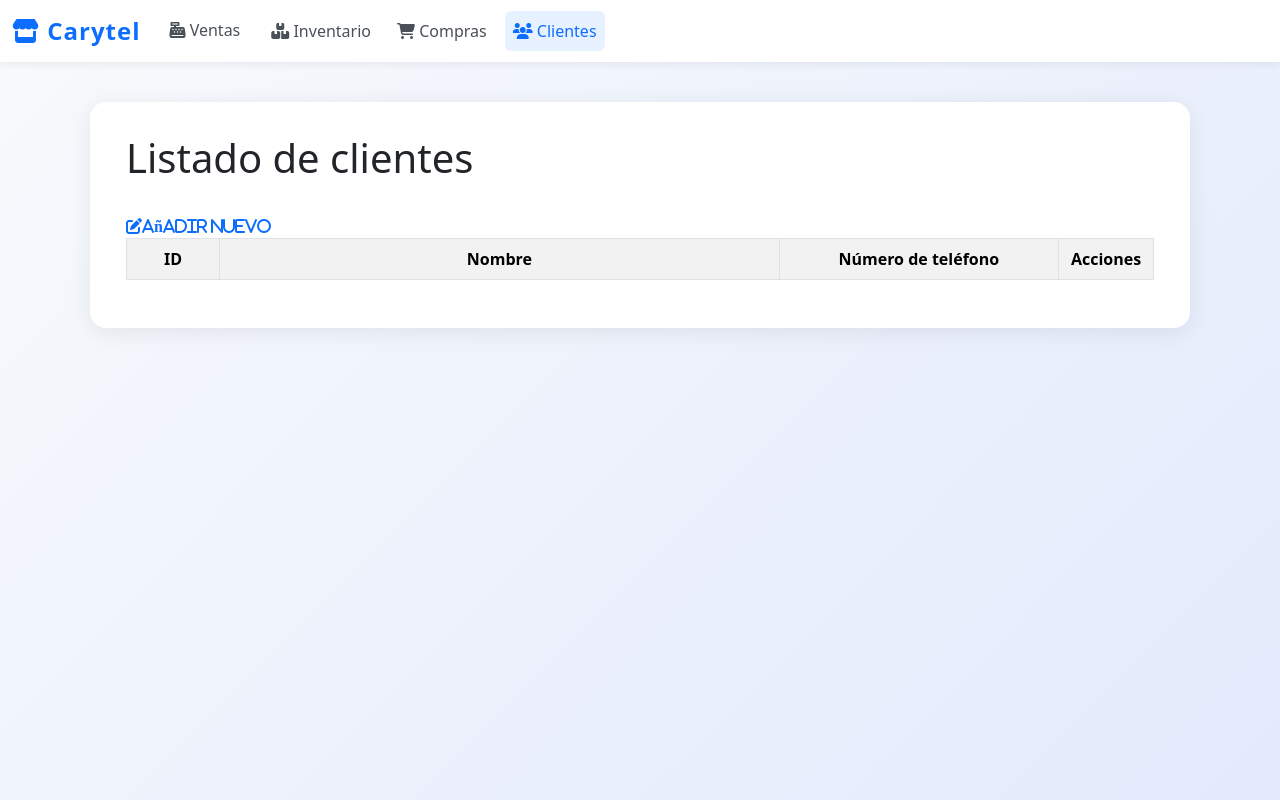
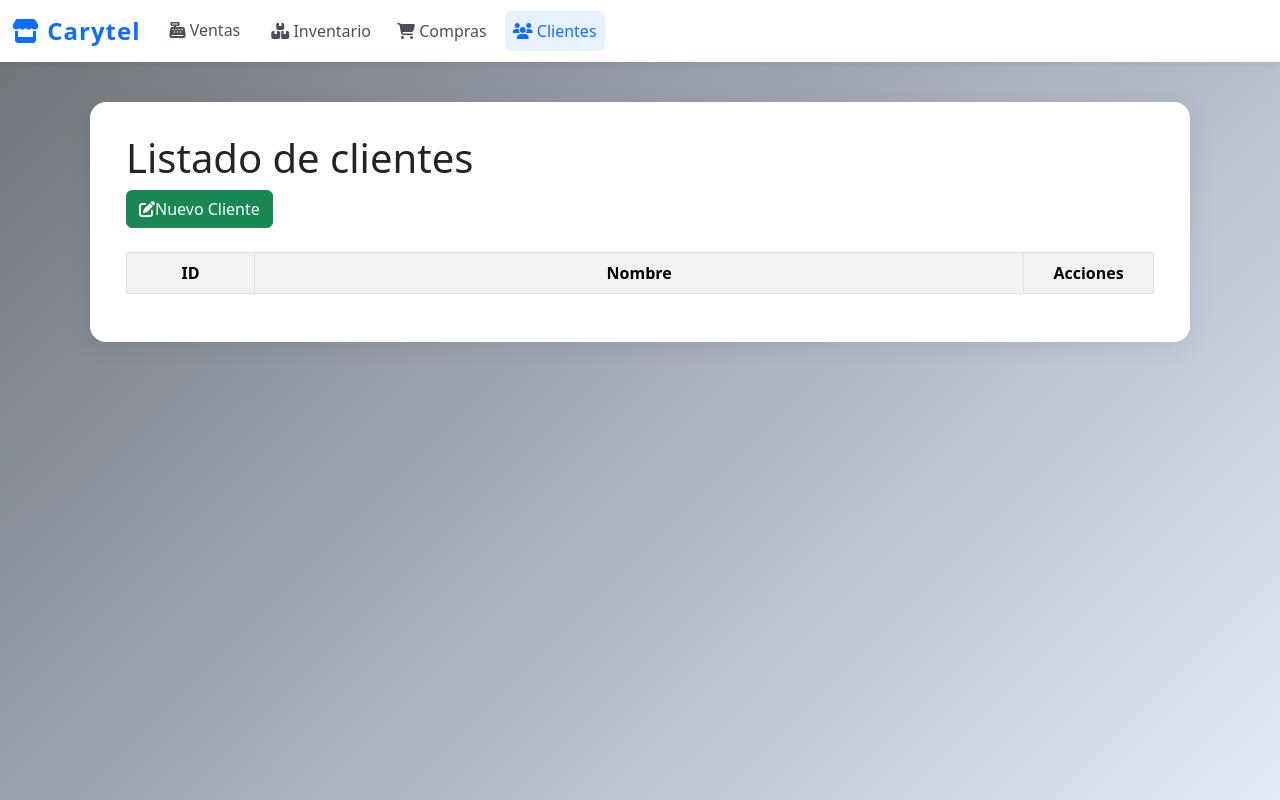
Before and after one commit to estradachacon/telmaerp, a CodeIgniter 4 app: the page made by app/Views/clientes/index.php in a window 1280 px wide. Run offline with PHP 8.4 and a stand-in for CodeIgniter, Linux system fonts and the light colour scheme; the template is opened without the code that fills it: most values are stand-ins (such as "Sample title", 1, 10 or a date in 2020); lists and menus that the app fills with data are empty; some libraries are stand-ins or nearby versions.

Commit message:
vistas actualizadas, cambios en clientes, ajustes modelo cliente

```diff
--- a/app/Config/Routes.php
+++ b/app/Config/Routes.php
@@ -9,7 +9,7 @@ $routes->get('/', 'Home::index');
 
 $routes->group('/', function ($routes) {
     $routes->presenter("ventas", ['controller' => 'Ventas', 'only' => ['index', 'show', 'new', 'create', 'edit', 'update', 'delete']]); //esto crea las rutas para un CRUD cuando se usa la aplicacion con un navegador
-    $routes->presenter('clientes', ['controller' => 'Clientes', 'only' => ['index', 'new', 'create', 'edit', 'update', 'delete']]);
+    $routes->presenter('clientes', ['controller' => 'Clientes', 'only' => ['index', 'create', 'edit', 'update', 'delete']]);
     $routes->presenter("inventario", ['controller' => 'Inventario', 'only' => ['index', 'new', 'create', 'edit', 'update', 'delete']]);
     $routes->presenter('compras', ['controller' => 'Compras', 'only' => ['index', 'new', 'create', 'edit', 'update', 'delete']]);
 });
--- a/app/Views/Layouts/mainbody.php
+++ b/app/Views/Layouts/mainbody.php
@@ -11,7 +11,7 @@
     <link rel="stylesheet" href="https://cdnjs.cloudflare.com/ajax/libs/font-awesome/6.5.2/css/all.min.css">
     <style>
         body {
-            background: linear-gradient(135deg, #f8fafc 0%, #e2eafc 100%);
+            background: linear-gradient(135deg, #6d7277ff 0%, #e2eafc 100%);
             min-height: 100vh;
         }
 
@@ -86,6 +86,7 @@
 
 <body>
     <?= view('partials/_session') ?> <!-- Contenido Toast -->
+
     <nav class="navbar navbar-expand-lg">
         <div class="container-fluid">
             <a class="navbar-brand" href="#"><i class="fa-solid fa-store"></i> Carytel</a>
--- /dev/null
+++ b/app/Views/Modals/cliente_new.php
@@ -0,0 +1,29 @@
+<!-- Modal -->
+<div class="modal fade" id="clienteNewModal" tabindex="-1" aria-labelledby="clienteNewModalLabel" aria-hidden="true">
+    <div class="modal-dialog">
+        <div class="modal-content">
+            <div class="modal-header">
+                <h5 class="modal-title" id="clienteNewModalLabel">Nuevo Cliente</h5>
+                <button type="button" class="btn-close" data-bs-dismiss="modal" aria-label="Close"></button>
+            </div>
+            <div class="modal-body">
+                <form id="clienteNewForm">
+                    <div class="mb-3">
+                        <label for="cliente_nombre" class="form-label">Nombre del Cliente</label>
+                        <input type="text" class="form-control" id="cliente_nombre" name="cliente_nombre" required>
+                    </div>
+                    <div class="mb-3">
+                        <label for="cliente_email" class="form-label">Email del Cliente</label>
+                        <input type="email" class="form-control" id="cliente_email" name="cliente_email" required>
+                    </div>
+                    <div class="mb-3">
+                        <label for="cliente_telefono" class="form-label">Teléfono del Cliente</label>
+                        <input type="text" class="form-control" id="cliente_telefono" name="cliente_telefono" required>
+                    </div>
+                    <button type="submit" class="btn btn-primary">Guardar</button>
+                </form>
+            </div>
+        </div>
+    </div>
+</div>
+<!-- Modal -->
--- a/app/Views/clientes/index.php
+++ b/app/Views/clientes/index.php
@@ -1,19 +1,21 @@
 <?= $this->extend('Layouts/mainbody') ?>
 <?= $this->section('content') ?>
+<?= view('modals/cliente_new') ?> <!-- Contenido Modal -->
 
 <div class="container col-12">
     <div class="row align-items-center mb-4">
         <div class="col-md-8 col-12">
             <h1>Listado de clientes</h1>
+            <button class="btn btn-success" onclick="abrirModalCliente()">
+                <i class="fa-solid fa-pen-to-square"></i>Nuevo Cliente</i>
+            </button>
         </div>
     </div>
-<div class="mb-3"></div>
-    <a href='ventas/new'><i class="fa-solid fa-pen-to-square">Añadir nuevo</i></a>
+    <div class="mb-3"></div>
     <table class="table table-striped table-hover table-bordered">
         <tr class='text-center'>
             <th class="col-sm-1">ID</th>
             <th class="col-sm-6">Nombre</th>
-            <th class="col-sm-3">Número de teléfono</th>
             <th class="col-sm-1">Acciones</th>
         </tr>
     </table>
```
Also changed, not shown: app/Models/Clientes.php (added, +17 -0 lines).
